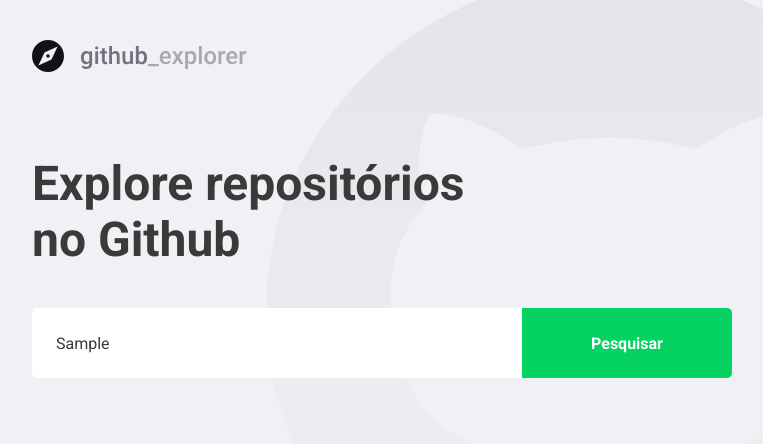
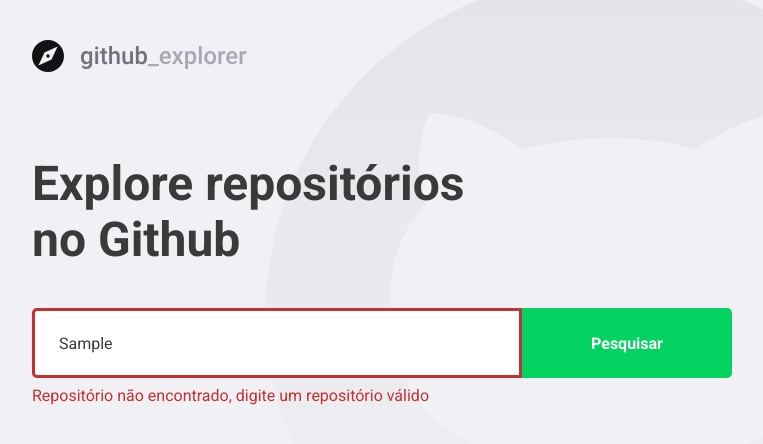
Before and after one commit to jonathancmpc/git-explorer-react-web, a React (Create React App) app: page / in a window 1280 px wide. Both pictures are taken after typing "Sample" into the empty fields and a click on the button "Pesquisar". Shown: the top 444 px of the page, without its empty margins (148-911 px from the left). Built offline with nearby package versions, Linux system fonts and the light colour scheme; no server answers.

Commit message:
Lidando com Erros no Form/Input

```diff
--- a/src/pages/Dashboard/index.tsx
+++ b/src/pages/Dashboard/index.tsx
@@ -4,7 +4,7 @@
 
 import logoImg from '../../assets/logo.svg';
 
-import { Title, Form, Repositories } from './style';
+import { Title, Form, Repositories, Error } from './style';
 
 interface Repository {
   // Atenção: não é necessário informa a tipagem de tudo que o repositório tem, pois são muito dados, mas colocamos somente as informações que eu vou utilizar
@@ -20,6 +20,9 @@
   // Criando um estado só para armazenar o valor do input do formulário
   const [newRepo, setNewRepo] = useState('');
 
+  // Criando um estado para erros, quando tivermos erros ele joga nesse estado
+  const [inputError, setInputError] = useState('');
+
   const [repositories, setRepositories] = useState<Repository[]>([]);
 
   // A função abaixo recebe como parâmetro o evento de submit do formulário
@@ -28,15 +31,27 @@
     // Consumir API do Github
     // Salvar novo repositório no estado
 
-    event.preventDefault(); // Não deixa a página recarregar após o submit
+    event.preventDefault(); // Não deixa a página recarregar após o submit, sempre tem que vir no começo
 
-    // Chamada a API
-    const response = await api.get<Repository>(`repos/${newRepo}`);
+    // Verificando se o input está vazio e retornando erro
+    if (!newRepo) {
+      setInputError('Digite um repositório válido (autor/repositório)');
+      return; // Se não passarmos o return ele vai continuar o código
+    }
 
-    const repository = response.data;
+    // Tratando o erro se a API não encontrar o repositório
+    try {
+      // Chamada a API
+      const response = await api.get<Repository>(`repos/${newRepo}`);
 
-    setRepositories([...repositories, repository]);
-    setNewRepo(''); // Limpando o campo de input
+      const repository = response.data;
+
+      setRepositories([...repositories, repository]);
+      setNewRepo(''); // Limpando o campo de input
+      setInputError(''); // Limpando erro
+    } catch {
+      setInputError('Repositório não encontrado, digite um repositório válido');
+    }
   }
 
   return (
@@ -44,8 +59,8 @@
       <img src={logoImg} alt="Github Explorer" />
       <Title>Explore repositórios no Github</Title>
 
-      {/* Toda vez que o formulário for submetido, chama a função handleAddRepository */}
-      <Form onSubmit={handleAddRepository}>
+      {/* Toda vez que o formulário for submetido, chama a função handleAddRepository, o hasError é passado para verificar se houve erro no formulário(transformamos em Boolean, pois se for true existe erro), então capturamos essa função no styled component(css) para deixar o input com borda vermelha. Para utilizar o hasError, temos que declarar no nosso styled.ts a interface FormProps e passar em Form */}
+      <Form hasError={Boolean(inputError)} onSubmit={handleAddRepository}>
         <input
           value={newRepo} // texto do input
           onChange={e => setNewRepo(e.target.value)} // Quando o usuário altera o valor do input recebemos um evento(e), que tem o valor disponível através do e.target.value
@@ -53,6 +68,9 @@
         />
         <button type="submit">Pesquisar</button>
       </Form>
+
+      {/* Mostrando a mensagem de erro logo abaixo do nosso repositório com uma simplificação do if, se existir erro mostra o erro */}
+      {inputError && <Error>{inputError}</Error>}
 
       <Repositories>
         {repositories.map(repository => (
--- a/src/pages/Dashboard/style.ts
+++ b/src/pages/Dashboard/style.ts
@@ -1,5 +1,9 @@
-import styled from 'styled-components';
+import styled, { css } from 'styled-components';
 import { shade } from 'polished';
+
+interface FormProps {
+  hasError: boolean;
+}
 
 export const Title = styled.h1`
   font-size: 48px;
@@ -10,7 +14,7 @@
   margin-top: 80px;
 `;
 
-export const Form = styled.form`
+export const Form = styled.form<FormProps>`
   margin-top: 40px;
   max-width: 700px;
 
@@ -23,6 +27,14 @@
     border: 0;
     border-radius: 5px 0 0 5px;
     color: #3a3a3a;
+    border: 3px solid #fff;
+
+    /* Pegando as propriedades vindas da nossa página, no caso no Formulário se hasError for true, conseguimos recuperar aqui as propriedades do formulário, lembrando que pra isso tivemos que criar a interface FormProps */
+    ${props =>
+      props.hasError &&
+      css`
+        border-color: #c53030;
+      `}
 
     &::placeholder {
       color: #a8a8b3;
@@ -43,6 +55,12 @@
       background: ${shade(0.2, '#04d361')};
     }
   }
+`;
+
+export const Error = styled.span`
+  display: block;
+  color: #c53030;
+  margin-top: 8px;
 `;
 
 export const Repositories = styled.div`
```
